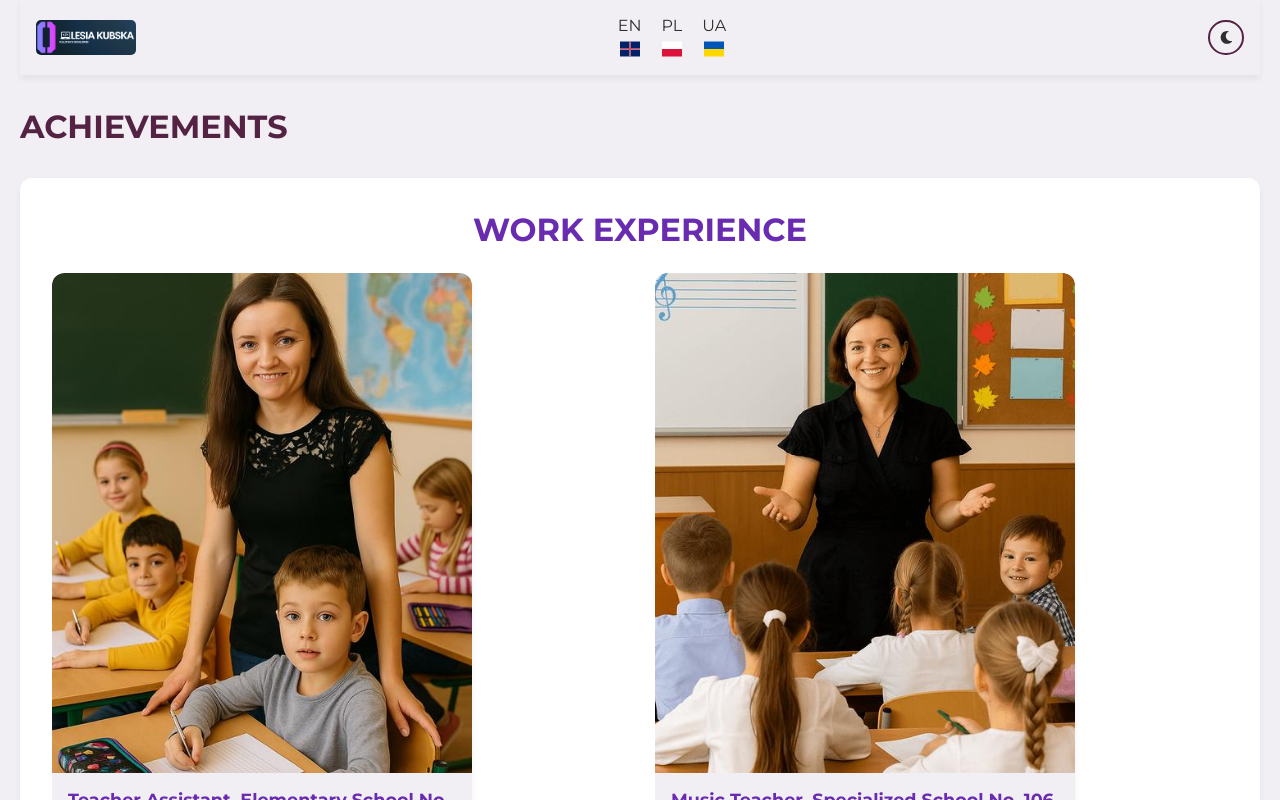
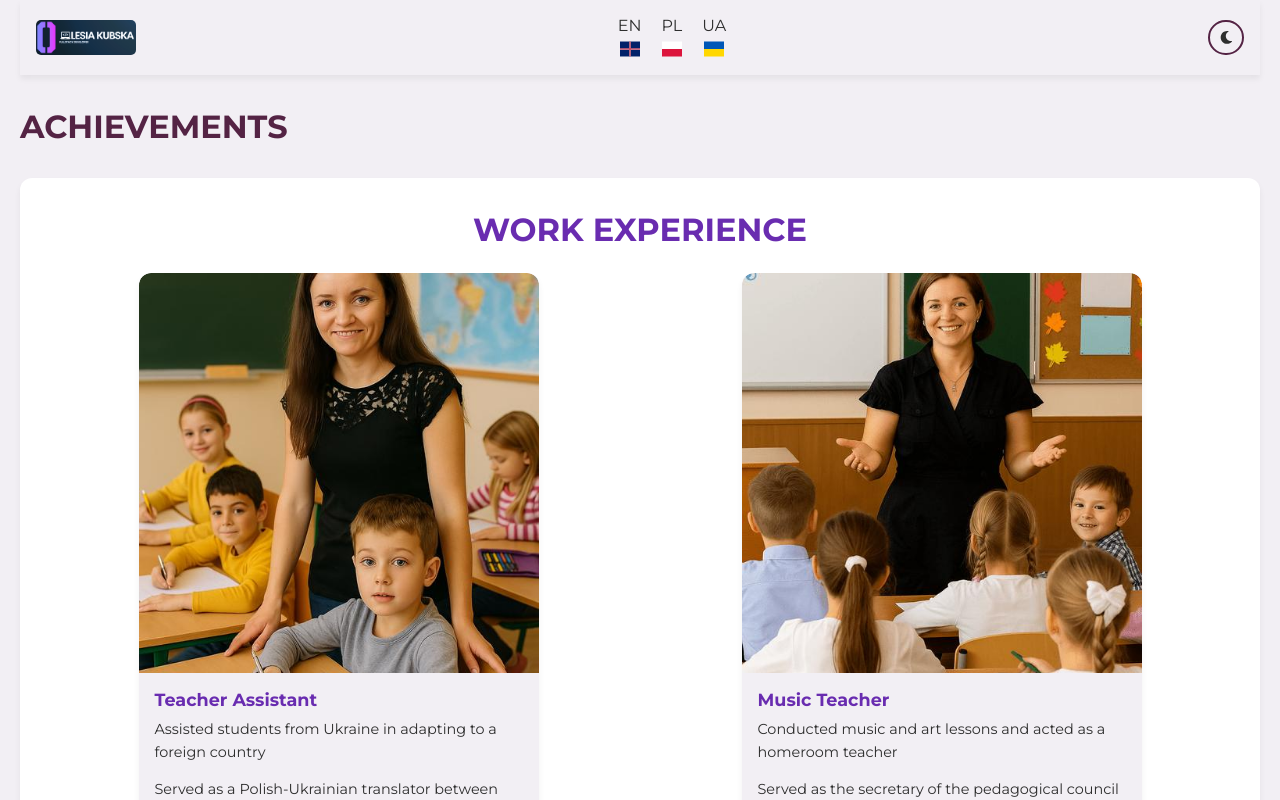
Before and after one commit to OlesiaKubska/olesia-kubska-portfolio, a React (Vite) app: page /olesia-kubska-portfolio/achievements in a window 1280 px wide. Shown: the top 800 px of the page. Built offline with nearby package versions, Linux system fonts and the light colour scheme.

Commit message:
feat: adapt card styles for different screen resolution

```diff
--- a/src/components/AchievementCard/AchievementCard.styled.jsx
+++ b/src/components/AchievementCard/AchievementCard.styled.jsx
@@ -6,10 +6,13 @@ export const Card = styled.div`
   border-radius: 12px;
   box-shadow: ${({ theme }) => theme.boxShadow};
   overflow: hidden;
-  width: 100%;
+  width: 260px;
+  max-width: 100%;
   height: 100%;
+  max-height: 600px;
   display: flex;
   flex-direction: column;
+  margin: 0 auto;
   transition: transform 0.3s ease;
   cursor: pointer;
 
@@ -18,25 +21,40 @@ export const Card = styled.div`
   }
 
   @media (min-width: ${({ theme }) => theme.breakpoint.tablet}) {
-    max-width: 420px;
+    width: 400px;
+    max-height: 600px;
   }
 
   @media (min-width: ${({ theme }) => theme.breakpoint.desktop}) {
-    max-width: 480px;
+    width: 480px;
+    max-height: 740px;
+  }
+
+  @media (min-width: 1024px) and (max-width: 1279px) {
+    width: 440px;
+    max-height: 680px;
   }
 `;
 
 export const CardImage = styled.img`
   width: 100%;
   height: auto;
-  max-height: 420px;
+  max-height: 320px;
   object-fit: cover;
   flex-shrink: 0;
   border-top-left-radius: 12px;
   border-top-right-radius: 12px;
 
   @media (min-width: ${({ theme }) => theme.breakpoint.tablet}) {
-    max-height: 500px;
+    max-height: 400px;
+  }
+
+  @media (min-width: ${({ theme }) => theme.breakpoint.desktop}) {
+    max-height: 540px;
+  }
+
+  @media (min-width: 1024px) and (max-width: 1279px) {
+    max-height: 480px;
   }
 `;
 
--- a/src/components/Header/Header.styled.jsx
+++ b/src/components/Header/Header.styled.jsx
@@ -26,6 +26,7 @@ export const Navigation = styled.nav`
   width: 100%;
   padding: 1rem;
   box-shadow: ${({ theme }) => theme.boxShadow};
+  z-index: 1000;
 
   @media (min-width: ${({ theme }) => theme.breakpoint.desktop}) {
     display: flex;
--- a/src/components/WorkExperience/WorkExperience.jsx
+++ b/src/components/WorkExperience/WorkExperience.jsx
@@ -15,7 +15,7 @@ const WorkExperience = () => {
     {
       title: t("experience.taTitle"),
       description: [t("experience.taDetail1"), t("experience.taDetail2")],
-      school: "Elementary School No. 4, Białystok",
+      school: t("experience.taSchool"),
       image: supportImage,
     },
     {
@@ -26,7 +26,7 @@ const WorkExperience = () => {
         t("experience.teacherDetail3"),
         t("experience.teacherDetail4"),
       ],
-      school: "Specialized School No. 106, Kyiv",
+      school: t("experience.teacherSchool"),
       image: teacherImage,
     },
   ];
@@ -41,9 +41,6 @@ const WorkExperience = () => {
         slidesPerView={1}
         breakpoints={{
           768: {
-            slidesPerView: 1,
-          },
-          1024: {
             slidesPerView: 2,
           },
         }}
--- a/src/components/WorkExperience/WorkExperience.styled.jsx
+++ b/src/components/WorkExperience/WorkExperience.styled.jsx
@@ -1,6 +1,7 @@
 import styled from "styled-components";
 
 export const ExperienceContainer = styled.div`
+  position: relative;
   padding: 2rem 0.5rem;
   background-color: ${({ theme }) => theme.background};
   border-radius: 12px;
@@ -10,6 +11,11 @@ export const ExperienceContainer = styled.div`
 
   @media (min-width: ${({ theme }) => theme.breakpoint.tablet}) {
     padding: 2rem;
+  }
+
+  .swiper-button-next,
+  .swiper-button-prev {
+    color: ${({ theme }) => theme.accent};
   }
 `;
 
--- a/src/locales/en.json
+++ b/src/locales/en.json
@@ -92,14 +92,16 @@
   },
   "experience": {
     "title": "Work Experience",
-    "taTitle": "Teacher Assistant, Elementary School No. 4, Bialystok, Poland (2022–2023)",
+    "taTitle": "Teacher Assistant",
     "taDetail1": "Assisted students from Ukraine in adapting to a foreign country",
     "taDetail2": "Served as a Polish-Ukrainian translator between students, parents, administration, and teachers",
+    "taSchool": "Elementary School No. 4, Bialystok, Poland (2022–2023)",
 
-    "teacherTitle": "Music Teacher, Specialized School No. 106, Kyiv, Ukraine (2013–2022)",
+    "teacherTitle": "Music Teacher",
     "teacherDetail1": "Conducted music and art lessons and acted as a homeroom teacher",
     "teacherDetail2": "Served as the secretary of the pedagogical council",
     "teacherDetail3": "Participated in the Teacher of the Year 2022 competition",
-    "teacherDetail4": "Awarded and recognized for outstanding work"
+    "teacherDetail4": "Awarded and recognized for outstanding work",
+    "teacherSchool": "Specialized School No. 106, Kyiv, Ukraine (2013–2022)"
   }
 }
--- a/src/locales/pl.json
+++ b/src/locales/pl.json
@@ -92,14 +92,16 @@
   },
   "experience": {
     "title": "Doświadczenie zawodowe",
-    "taTitle": "Asystent Nauczyciela, Szkoła Podstawowa nr 4, Białystok, Polska (2022–2023)",
+    "taTitle": "Asystent Nauczyciela",
     "taDetail1": "Pomagałam uczniom z Ukrainy w adaptacji do obcego kraju",
     "taDetail2": "Pełniłam rolę tłumacza polsko-ukraińskiego między uczniami, rodzicami, administracją a nauczycielami",
+    "taSchool": "Szkoła Podstawowa nr 4, Białystok, Polska (2022–2023)",
 
-    "teacherTitle": "Nauczyciel Muzyki, Szkoła Specjalistyczna nr 106, Kijów, Ukraina (2013–2022)",
+    "teacherTitle": "Nauczyciel Muzyki",
     "teacherDetail1": "Prowadziłam lekcje muzyki i sztuki oraz pełniłam rolę wychowawcy",
     "teacherDetail2": "Byłam sekretarzem rady pedagogicznej",
     "teacherDetail3": "Uczestniczyłam w konkursie Nauczyciel Roku 2022",
-    "teacherDetail4": "Otrzymałam nagrody i wyróżnienia za wybitną pracę"
+    "teacherDetail4": "Otrzymałam nagrody i wyróżnienia za wybitną pracę",
+    "teacherSchool": "Szkoła Specjalistyczna nr 106, Kijów, Ukraina (2013–2022)"
   }
 }
--- a/src/locales/uk.json
+++ b/src/locales/uk.json
@@ -92,14 +92,16 @@
   },
   "experience": {
     "title": "Досвід роботи",
-    "taTitle": "Асистент вчителя, Початкова школа № 4, Білосток, Польща (2022–2023)",
+    "taTitle": "Асистент вчителя",
     "taDetail1": "Допомагала учням з України в адаптації до іноземної країни",
     "taDetail2": "Виконувала обов'язки польсько-українського перекладача між учнями, батьками, адміністрацією та вчителями",
+    "taSchool": "Початкова школа № 4, Білосток, Польща (2022–2023)",
 
-    "teacherTitle": "Вчитель музики, Спеціалізована школа № 106, Київ, Україна (2013–2022)",
+    "teacherTitle": "Вчитель музики",
     "teacherDetail1": "Проводила уроки музики та мистецтва, а також виконувала обов'язки класного керівника",
     "teacherDetail2": "Виконувала обов'язки секретаря педагогічної ради",
     "teacherDetail3": "Брала участь у конкурсі «Вчитель року 2022»",
-    "teacherDetail4": "Нагороджена та відзначена за видатну роботу"
+    "teacherDetail4": "Нагороджена та відзначена за видатну роботу",
+    "teacherSchool": "Спеціалізована школа № 106, Київ, Україна (2013–2022)"
   }
 }
```
